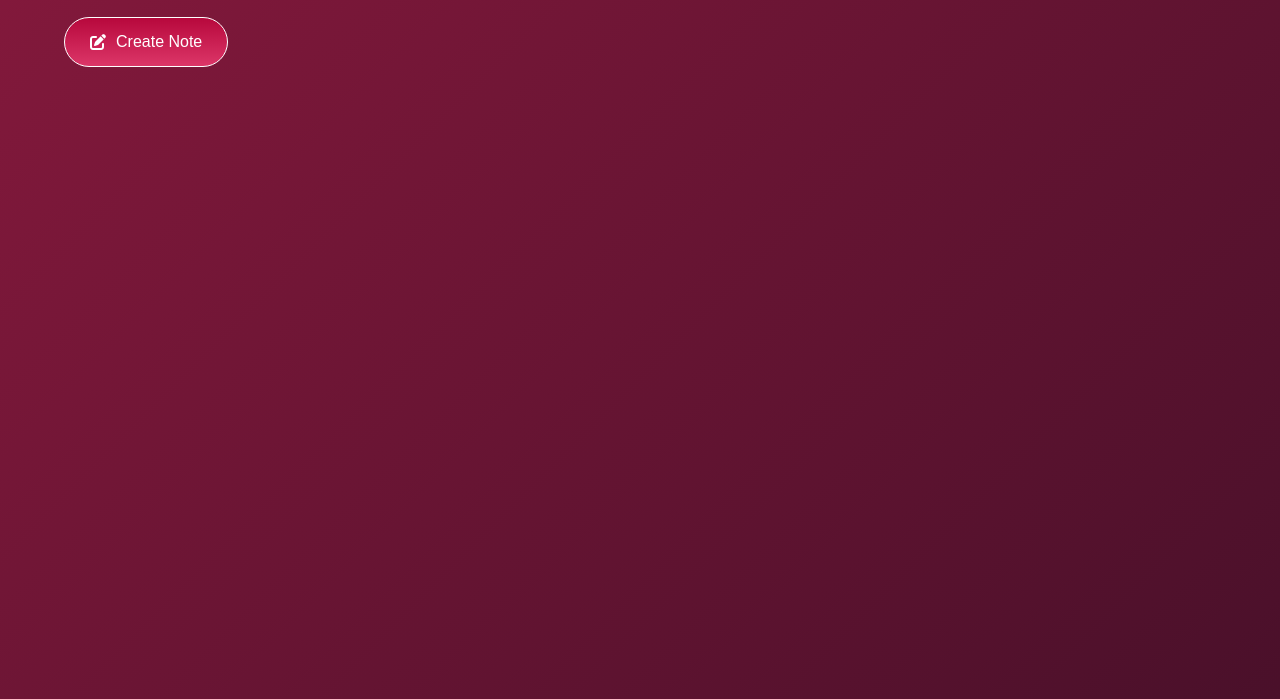
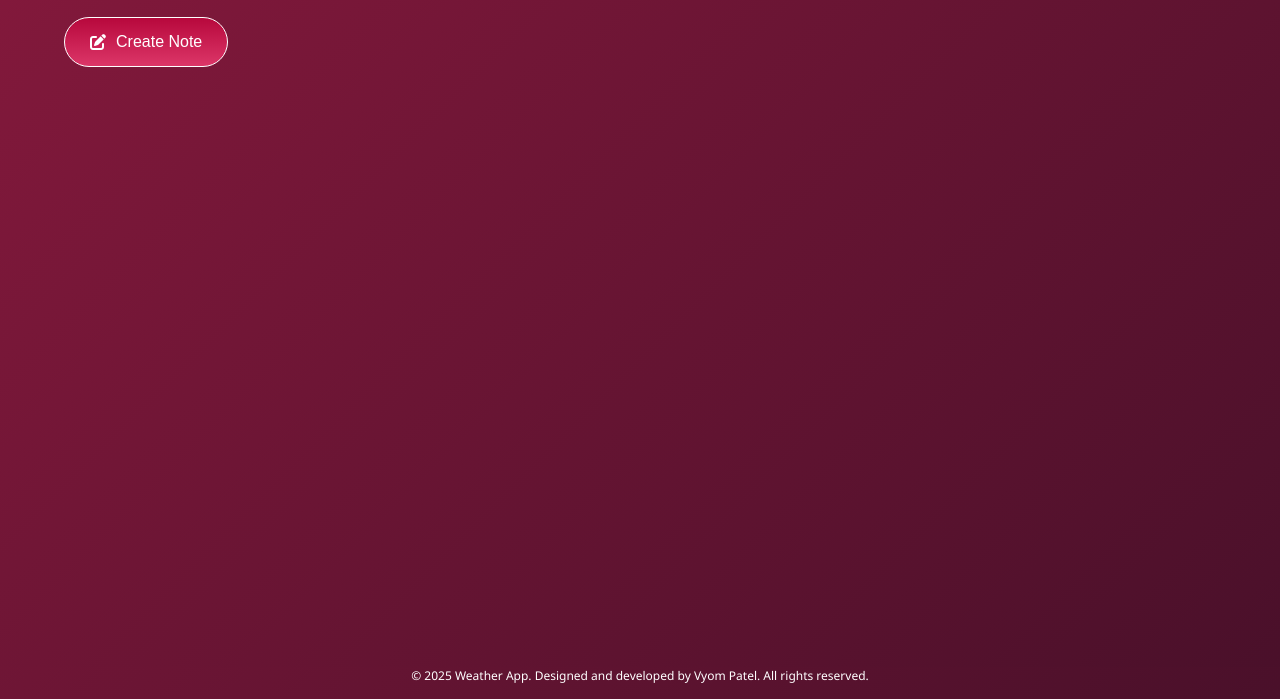
Before and after one commit to Vyom1912/Notes, a plain HTML site: page index.html in a window 1280 px wide. Shown: the part 101-800 px from the top of the page. Drawn offline with Linux system fonts and the light colour scheme.

Commit message:
Add files via upload

```diff
--- a/index.html
+++ b/index.html
@@ -26,6 +26,12 @@
         </p> -->
       </div>
     </div>
+    <footer class="footer">
+      <p>
+        &copy; 2025 Weather App. Designed and developed by Vyom Patel. All
+        rights reserved.
+      </p>
+    </footer>
     <script src="script.js"></script>
   </body>
 </html>
--- a/style.css
+++ b/style.css
@@ -18,12 +18,17 @@ html {
 body {
   width: 100%;
   min-height: 100vh;
+  background: linear-gradient(
+    135deg,
+    var(--secondary-color),
+    var(--third-color)
+  );
   font-family: "Segoe UI", Tahoma, Geneva, Verdana, sans-serif;
 }
 
 .container {
   width: 100%;
-  min-height: 100vh;
+  min-height: 96vh;
   background: linear-gradient(
     135deg,
     var(--secondary-color),
@@ -91,7 +96,14 @@ body {
   cursor: pointer;
   color: var(--basic-color);
 }
-
+.footer {
+  width: fit-content;
+  font-size: 12px;
+  margin: auto;
+  text-align: justify;
+  font-weight: 400;
+  color: var(--primary-color);
+}
 /* Responsive adjustments */
 @media (max-width: 768px) {
   .container {
```
